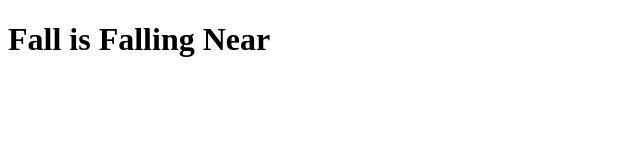
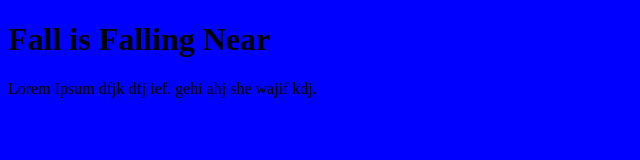
Before and after one commit to keegan266/Fall, a plain HTML site: page index.html in a window 1280 px wide. Shown: the whole page, without its empty margins (0-640 px from the left). Drawn offline with Linux system fonts and the light colour scheme.

Commit message:
Initial Commit

```diff
--- a/index.html
+++ b/index.html
@@ -5,8 +5,10 @@
     <meta name="viewport" content="width=device-width, initial-scale=1.0">
     <meta http-equiv="X-UA-Compatible" content="ie=edge">
     <title>GitPractice</title>
+    <link rel="stylesheet" href="styles.css">
 </head>
 <body>
     <h1>Fall is Falling Near</h1>
+    <p>Lorem Ipsum dfjk dfj ief. gehi ahj she wajif kdj.</p>
 </body>
 </html>
--- /dev/null
+++ b/styles.css
@@ -0,0 +1,3 @@
+body {
+    background-color: blue;
+}
```
